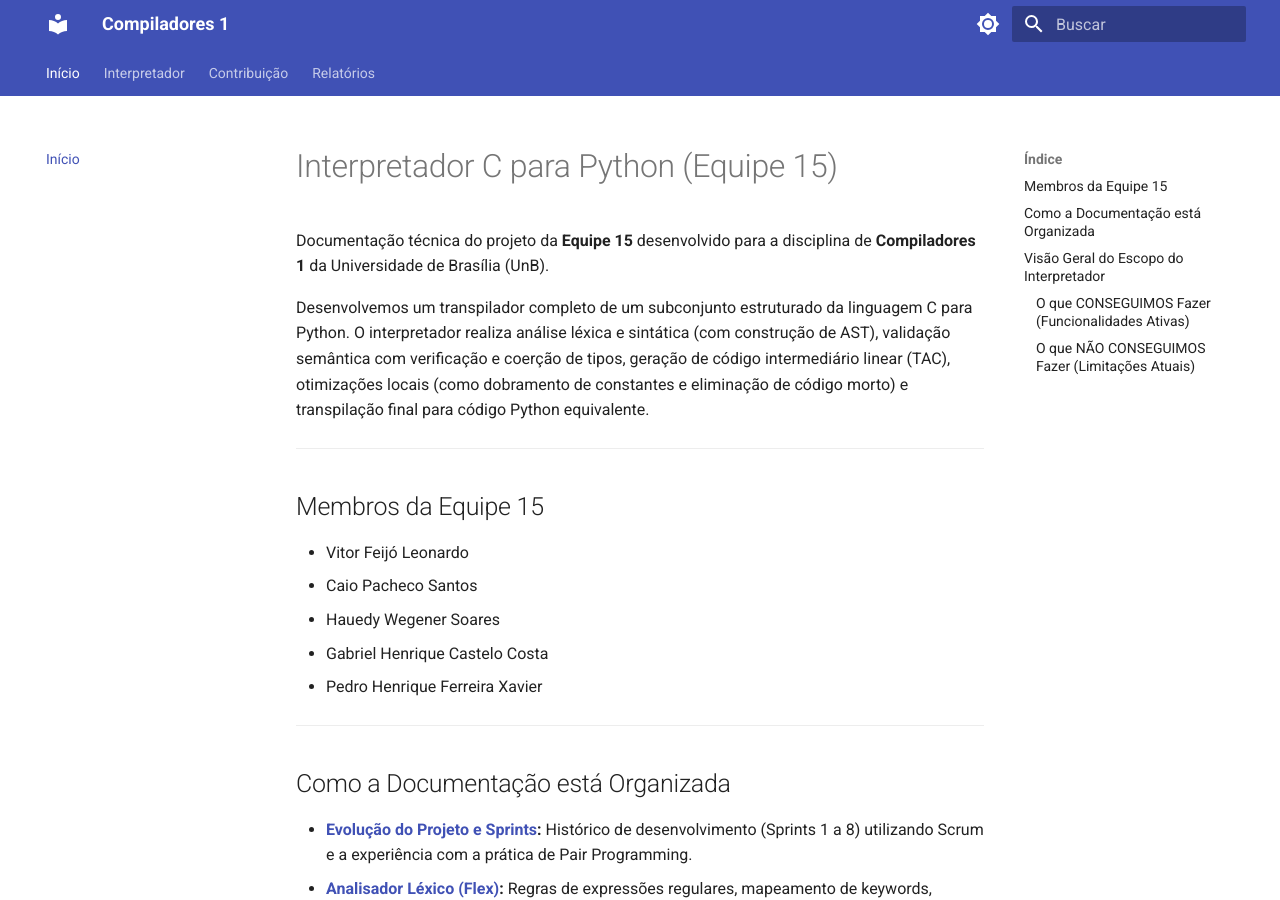
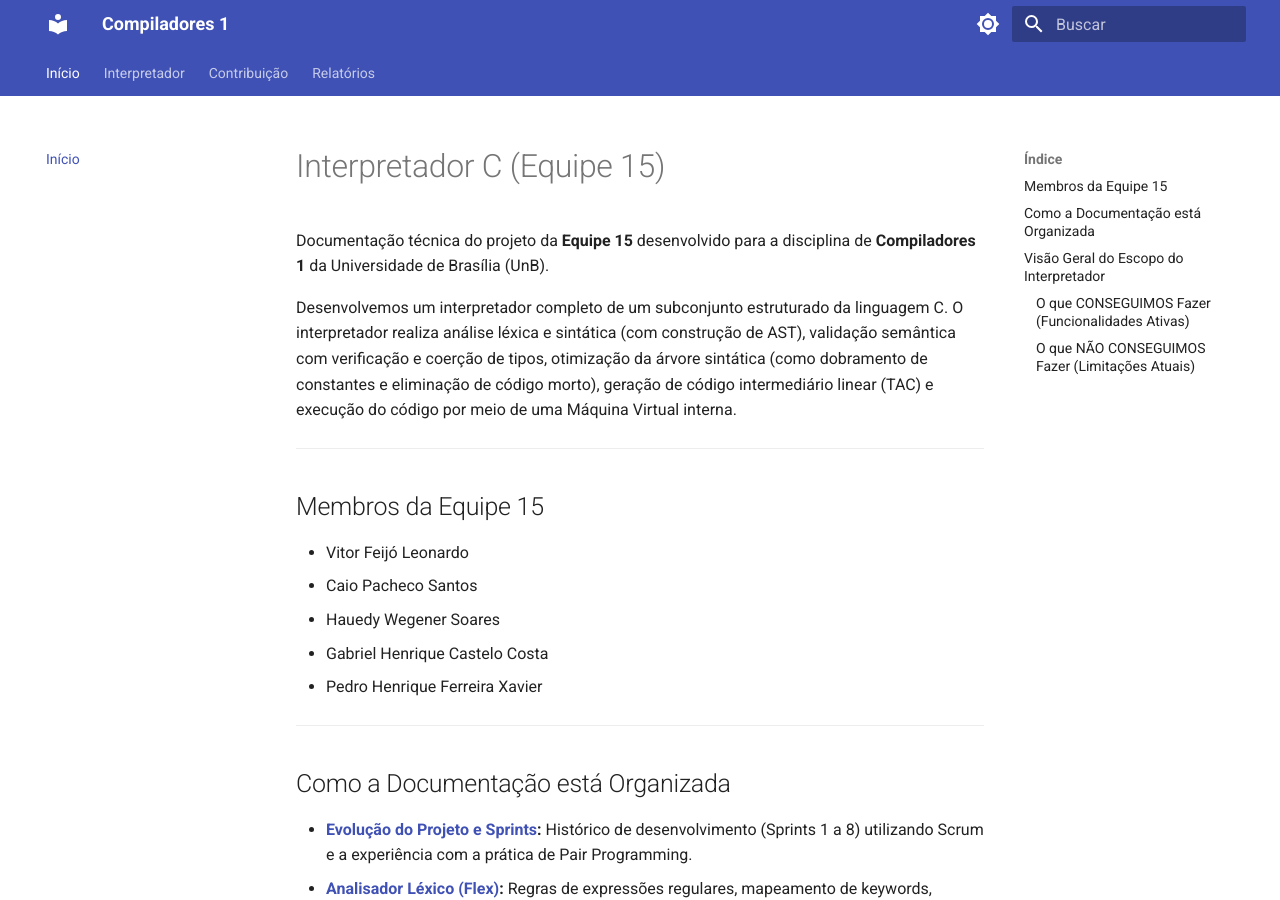
Before and after one commit to UnB-Coding/compiladores1, an MkDocs documentation site: the page built from docs/index.md, in a window 1280 px wide and 900 px high. Built offline with MkDocs 1.6.1 and Material for MkDocs 9.7.7, drawn with Linux system fonts in a browser that asks for light colours; some of the changed text lies outside the part shown.

Commit message:
corrige documentação para interpretador de C

```diff
--- a/docs/index.md
+++ b/docs/index.md
@@ -1,8 +1,8 @@
-# Interpretador C para Python (Equipe 15)
+# Interpretador C (Equipe 15)
 
 Documentação técnica do projeto da **Equipe 15** desenvolvido para a disciplina de **Compiladores 1** da Universidade de Brasília (UnB).
 
-Desenvolvemos um transpilador completo de um subconjunto estruturado da linguagem C para Python. O interpretador realiza análise léxica e sintática (com construção de AST), validação semântica com verificação e coerção de tipos, geração de código intermediário linear (TAC), otimizações locais (como dobramento de constantes e eliminação de código morto) e transpilação final para código Python equivalente.
+Desenvolvemos um interpretador completo de um subconjunto estruturado da linguagem C. O interpretador realiza análise léxica e sintática (com construção de AST), validação semântica com verificação e coerção de tipos, otimização da árvore sintática (como dobramento de constantes e eliminação de código morto), geração de código intermediário linear (TAC) e execução do código por meio de uma Máquina Virtual interna.
 
 ---
 
@@ -39,8 +39,8 @@ O interpretador aceita e processa com sucesso um código C que contenha:
 * Controle de fluxo estruturado: desvios condicionais `if` e `if/else`, e laços iterativos `while` e `for`.
 * Blocos aninhados de instruções contidos entre chaves `{ ... }`.
 * Geração de código intermediário linear no formato de Código de Três Endereços (TAC).
-* Otimizações locais aplicadas ao código intermediário (como dobramento de constantes e eliminação de código morto).
-* Transpilação final e emissão de código Python equivalente.
+* Otimizações locais da AST (como dobramento de constantes e eliminação de código morto).
+* Execução do código por meio de uma Máquina Virtual baseada em interpretador direto de TAC.
 * Exibição visual da árvore sintática gerada e execução interativa via *tree-walker* (estilo REPL).
 * Desalocação completa de memória pós-ordem (`free_ast()`), garantindo execução livre de vazamentos de memória.
 
```
Also changed, not shown: docs/sprints.md (+1 -1 lines), docs/tests.md (+1 -1 lines), 1 other file.
